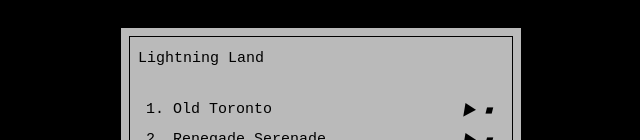
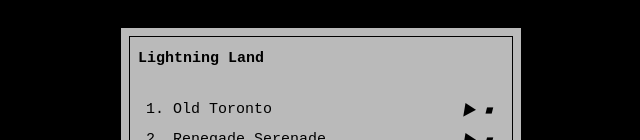
Before and after one commit to vegdev/fantasy-football, a Vue app: page / in a window 1280 px wide. Shown: the part 316-456 px from the top of the page, without its empty margins (319-959 px from the left). Built offline with nearby package versions, Linux system fonts and the light colour scheme; no server answers.

Commit message:
add style increasing font weight of album name

```diff
--- a/src/App.vue
+++ b/src/App.vue
@@ -102,6 +102,10 @@ main .player-container {
   box-sizing: border-box;
 }
 
+.album-name code{
+  font-weight: 900;
+}
+
 @media (min-width: 1024px) {
   header {
     display: flex;
```
